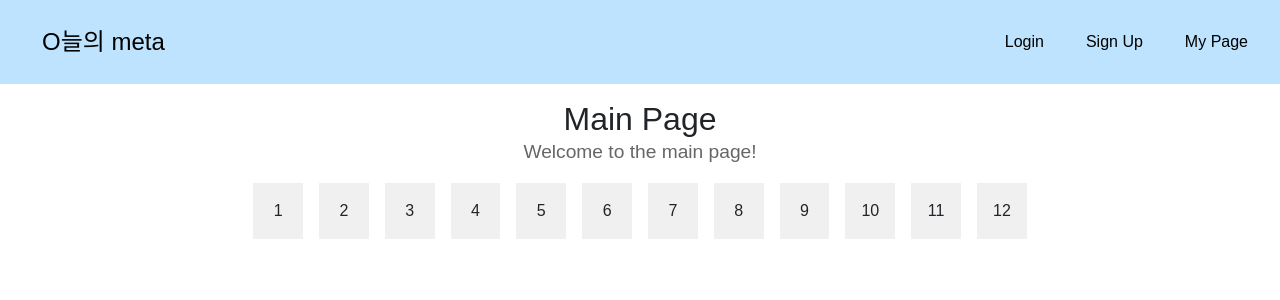
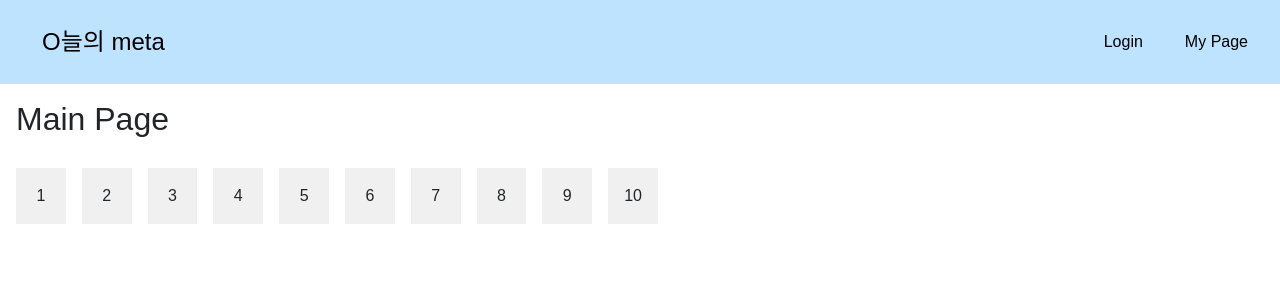
Before and after one commit to jaeuk-oh/akiaka-front, a React (Create React App) app: page / in a window 1280 px wide. Shown: the top 300 px of the page. Built offline with nearby package versions, Linux system fonts and the light colour scheme.

Commit message:
nav에서 회원가입 삭제 및 로그인에서 연계

```diff
--- a/src/components/Navbar.js
+++ b/src/components/Navbar.js
@@ -102,9 +102,6 @@ const Navbar = ({ isLoggedIn, user, onLogout }) => {
               <button onClick={() => handleNavigation('/login')}>Login</button>
             </li>
             <li>
-              <button onClick={() => handleNavigation('/signup')}>Sign Up</button>
-            </li>
-            <li>
               <button onClick={handleMyPageClick}>My Page</button>
             </li>
           </>
--- a/src/pages/LoginPage.js
+++ b/src/pages/LoginPage.js
@@ -19,14 +19,14 @@ const LoginPage = ({ onLogin }) => {
 
   return (
     <div className="login-page">
-      <h2>Login</h2>
+      <h2>O늘의 meta</h2>
       <form onSubmit={handleSubmit}>
         <div>
-          <label htmlFor="username">Username:</label>
+          <label htmlFor="username">아이디 : </label>
           <input type="text" id="username" value={username} onChange={(e) => setUsername(e.target.value)} required />
         </div>
         <div>
-          <label htmlFor="password">Password:</label>
+          <label htmlFor="password">비밀번호 : </label>
           <input type="password" id="password" value={password} onChange={(e) => setPassword(e.target.value)} required />
         </div>
         <button type="submit">Login</button>
--- a/src/pages/MainPage.js
+++ b/src/pages/MainPage.js
@@ -7,7 +7,6 @@ const MainPage = () => {
   return (
     <div className="content">
       <h1>Main Page</h1>
-      <p>Welcome to the main page!</p>
       <div className="grid">
         <div className="grid-item">1</div>
         <div className="grid-item">2</div>
@@ -19,8 +18,6 @@ const MainPage = () => {
         <div className="grid-item">8</div>
         <div className="grid-item">9</div>
         <div className="grid-item">10</div>
-        <div className="grid-item">11</div>
-        <div className="grid-item">12</div>
       </div>
     </div>
   );
--- a/src/pages/SignupPage.js
+++ b/src/pages/SignupPage.js
@@ -19,10 +19,10 @@ const SignupPage = () => {
 
   return (
     <div className="signup-page">
-      <h2>Sign Up</h2>
+      <h2>회원가입</h2>
       <form onSubmit={handleSubmit} className="signup-form">
         <div>
-          <label htmlFor="username">Username:</label>
+          <label htmlFor="username">아이디 : </label>
           <input
             type="text"
             id="username"
@@ -32,7 +32,7 @@ const SignupPage = () => {
           />
         </div>
         <div>
-          <label htmlFor="password">Password:</label>
+          <label htmlFor="password">비밀번호 : </label>
           <input
             type="password"
             id="password"
--- a/src/styles/MainPage.css
+++ b/src/styles/MainPage.css
@@ -4,12 +4,12 @@
   display: flex;
   flex-direction: column;
   justify-content: center;
-  align-items: center;
+  align-items: flex-start;
   padding: 16px;
 }
 
 h1 {
-  margin: 0;
+  margin-bottom: 30px;
   font-size: 2rem;
 }
 
```
